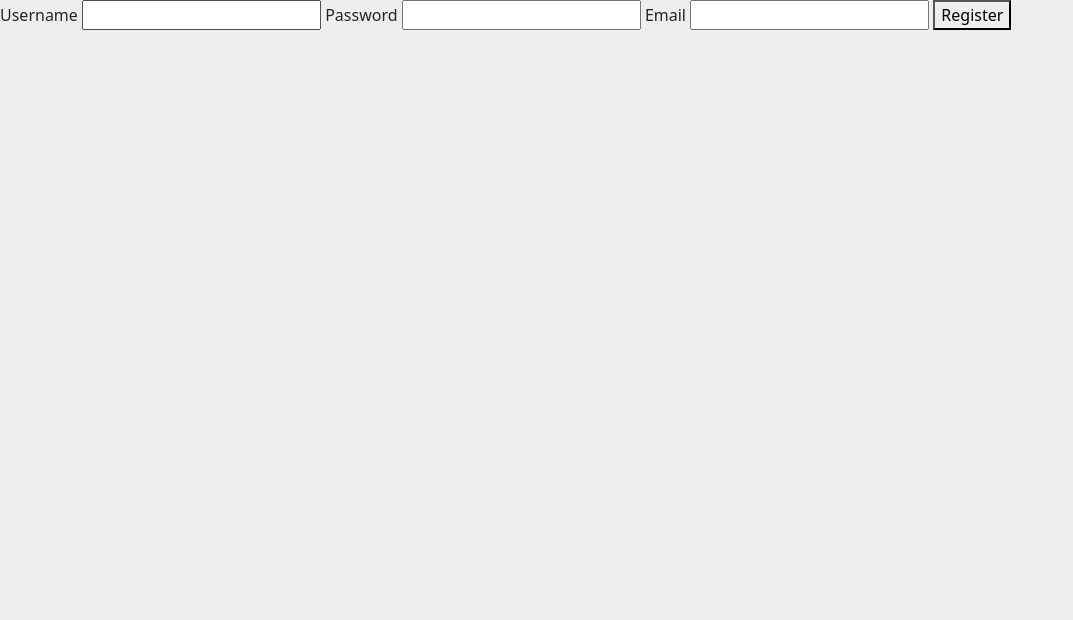
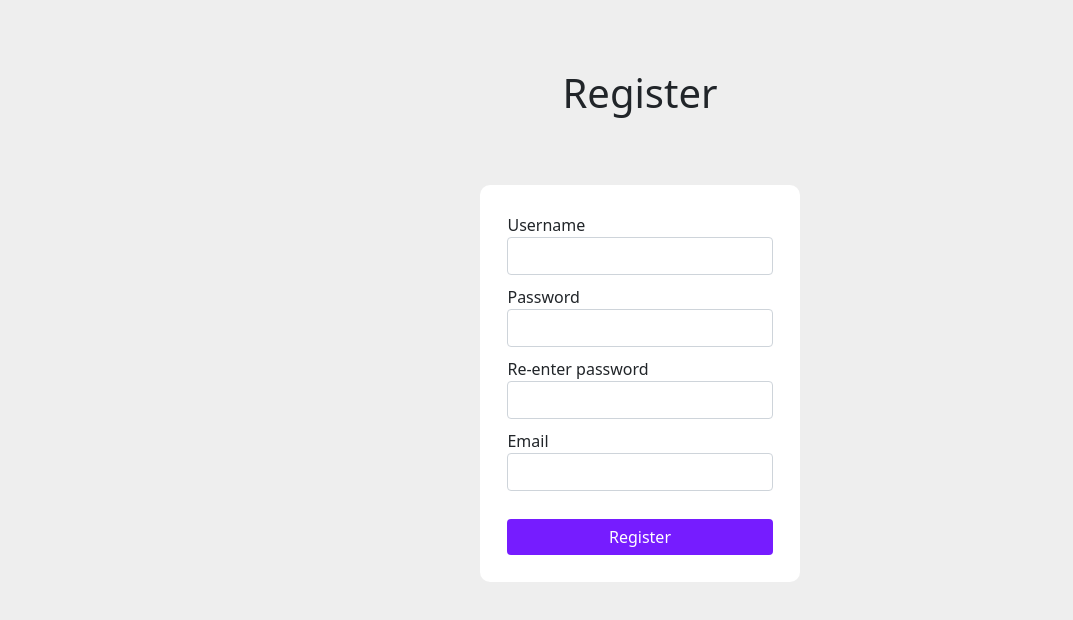
Before and after one commit to mezmeri/BeatShare, a website: page resources/pages/register.html in a window 1280 px wide. Shown: the whole page, without its empty margins (0-1073 px from the left). Drawn offline with nearby package versions, Linux system fonts and the light colour scheme.

Commit message:
C:/Program Files/Git/register style

```diff
--- /dev/null
+++ b/resources/pages/css/register.css
@@ -0,0 +1,26 @@
+.form-label {
+    display: block;
+    margin: auto;
+    margin-bottom: 10px;
+}
+
+#register-container {
+    background-color: rgb(255, 255, 255);
+    margin: auto;
+    padding: 3ch;
+    border-radius: 10px;
+    width: 25%;
+}
+
+#header {
+    margin: auto;
+    width: fit-content;
+    margin-top: 3ch;
+    margin-bottom: 3ch;
+}
+
+#register-account {
+    margin: auto;
+    width: 100%;
+    margin-top: 2ch;
+}
--- a/resources/pages/js/register.js
+++ b/resources/pages/js/register.js
@@ -33,13 +33,13 @@ form.addEventListener('submit', async (event) => {
         .catch(err => console.error('something went wrong', err));
 });
 
-function createAlert(alert, message) {
+function createAlert (alert, message) {
     if (alert === "error") {
         errorDiv = document.createElement('div');
         errorDiv.className = "alert alert-danger";
         errorDiv.role = "alert";
         errorDiv.textContent = message;
-        errorDiv.style.width = '50%';
+        errorDiv.style.width = 'auto';
 
         form.insertAdjacentElement('beforebegin', errorDiv);
     }
@@ -49,7 +49,7 @@ function createAlert(alert, message) {
         successDiv.className = "alert alert-success";
         successDiv.role = "alert";
         successDiv.textContent = message;
-        successDiv.style.width = '50%';
+        successDiv.style.width = 'auto';
         form.reset();
 
         form.insertAdjacentElement('beforebegin', successDiv);
--- a/resources/pages/register.html
+++ b/resources/pages/register.html
@@ -8,25 +8,33 @@
     <link href="https://cdn.jsdelivr.net/npm/bootstrap@5.0.2/dist/css/bootstrap.min.css" rel="stylesheet"
         integrity="sha384-EVSTQN3/azprG1Anm3QDgpJLIm9Nao0Yz1ztcQTwFspd3yD65VohhpuuCOmLASjC" crossorigin="anonymous">
     <link rel="stylesheet" href="/css/style.css" class="href">
+    <link rel="stylesheet" href="./css/register.css" class="href">
     <title>Register | BeatShare</title>
 </head>
 
 <body>
-    <form action="/register" method="POST" id="registerForm">
-        <div id="register-container">
-            <label for="username"> Username
-                <input type="text" class="input" name="username" id="username">
+    <h1 id="header">Register</h1>
+    <div id="register-container">
+        <form action="/register" method="POST" id="registerForm">
+            <label for="username" class="form-label"> Username
+                <input type="text" class="form-control" name="username" id="username" required>
             </label>
-            <label for="password"> Password
-                <input type="password" name="password" id="password">
+            <label for="password" class="form-label"> Password
+                <input type="password" name="password" id="password" class="form-control"
+                    aria-labelledby="passwordHelpBlock" required>
             </label>
 
-            <label for="email"> Email
-                <input type="email" name="email" id="email">
-                <button type="submit">Register</button>
+            <label for="reenter-password" class="form-label">Re-enter password
+                <input type="password" name="reenter_password" id="reenter_password" class="form-control"
+                    aria-labelledby="passwordHelpBlock" required>
             </label>
-        </div>
-    </form>
+
+            <label for="email" class="form-label"> Email
+                <input type="email" name="email" id="email" class="form-control" required>
+            </label>
+            <button type="submit" class="btn btn-primary" id="register-account">Register</button>
+        </form>
+    </div>
 </body>
 
 </html>
```
Also changed, not shown: app.js (+10 -8 lines).
